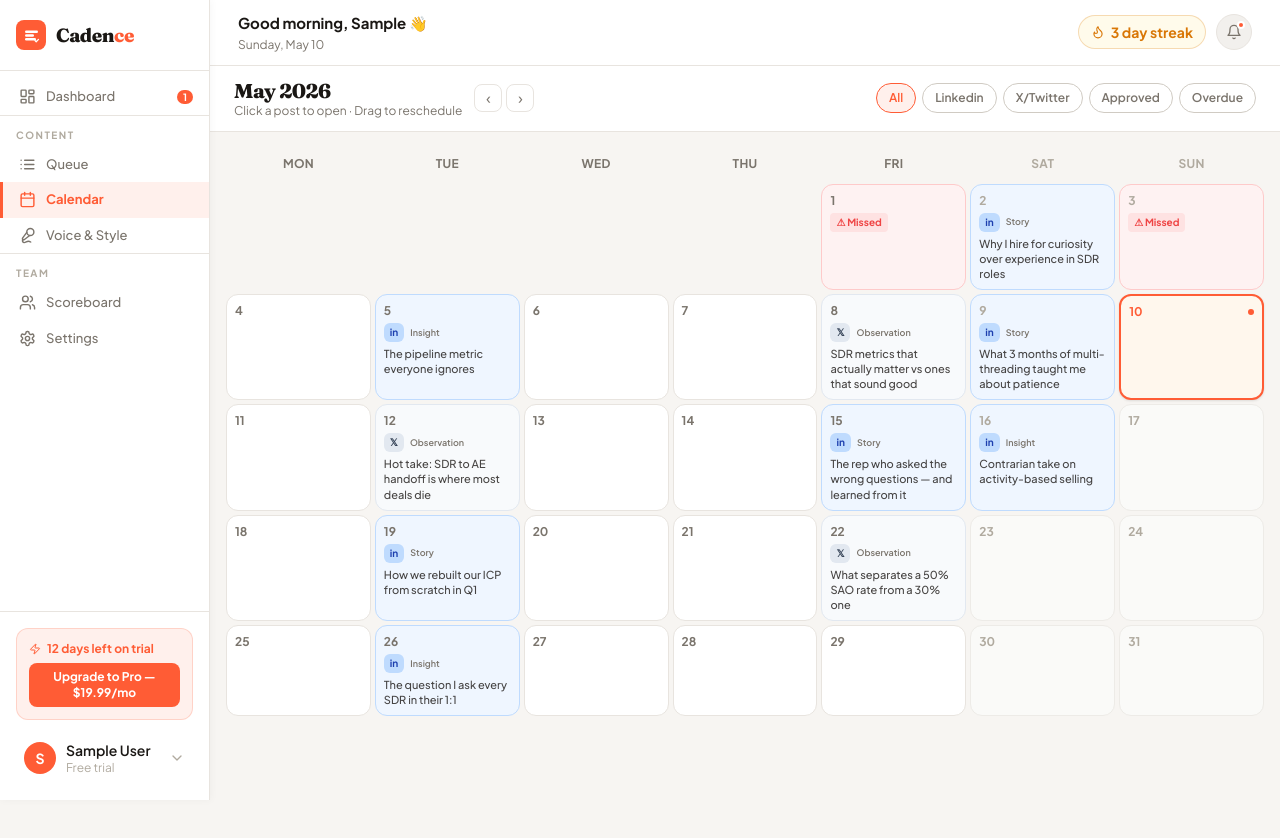
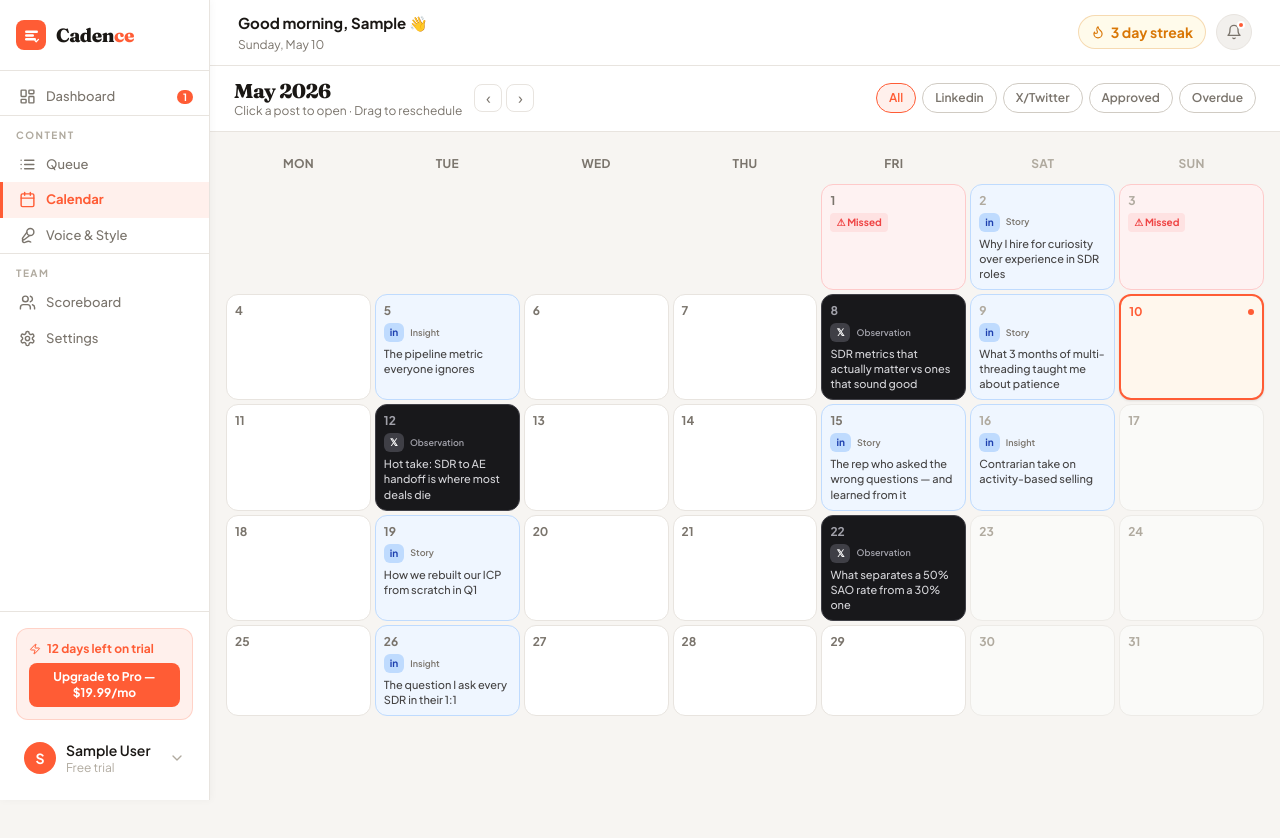
Before and after one commit to tinyspooon/Cadence, a Next.js app: page /dashboard/calendar in a window 1280 px wide. Shown: the top 838 px of the page. Built offline with nearby package versions, Linux system fonts and the light colour scheme; no server answers; sample sign-in values are in the browser's storage.

Commit message:
Calendar X dark cells

```diff
--- a/src/app/dashboard/calendar/page.tsx
+++ b/src/app/dashboard/calendar/page.tsx
@@ -193,7 +193,7 @@ export default function CalendarPage() {
                   isToday    ? 'border-accent border-2 bg-orange-50 shadow-sm' :
                   over       ? 'bg-red-50 border-red-200 cursor-pointer' :
                   data && isAp ? 'bg-green-50 border-green-200 cursor-pointer hover:border-green-400 hover:shadow-md' :
-                  data && data.platform === 'x' ? 'bg-slate-50 border-slate-200 cursor-pointer hover:border-slate-400 hover:shadow-md' :
+                  data && data.platform === 'x' ? 'bg-zinc-900 border-zinc-700 cursor-pointer hover:border-zinc-500 hover:shadow-md' :
                   data       ? 'bg-blue-50 border-blue-200 cursor-pointer hover:border-blue-400 hover:shadow-md' :
                   isWeekend  ? 'bg-[#FAFAF8] border-[#EDEBE7]' :
                                'bg-white border-border',
@@ -203,7 +203,7 @@ export default function CalendarPage() {
               >
                 {/* Day number */}
                 <div className={`text-xs font-bold mb-1 flex items-center justify-between ${
-                  isToday ? 'text-accent' : isWeekend ? 'text-faint' : 'text-muted'
+                  isToday ? 'text-accent' : (data?.platform === 'x' && !isAp && !over) ? 'text-zinc-400' : isWeekend ? 'text-faint' : 'text-muted'
                 }`}>
                   <span>{d}</span>
                   {isToday && <span className="w-1.5 h-1.5 bg-accent rounded-full flex-shrink-0" />}
@@ -216,14 +216,14 @@ export default function CalendarPage() {
                     <div className="flex items-center gap-1.5">
                       <span className={`text-[10px] font-bold px-1.5 py-0.5 rounded-md ${
                         isAp             ? 'bg-green-200 text-green-800' :
-                        data.platform === 'x' ? 'bg-slate-200 text-slate-700' :
+                        data.platform === 'x' ? 'bg-zinc-700 text-white' :
                                               'bg-blue-200 text-blue-800'
                       }`}>
                         {isAp ? '✓ Done' : data.platform === 'x' ? '𝕏' : 'in'}
                       </span>
-                      <span className="text-[9px] font-semibold text-muted">{data.style}</span>
+                      <span className={`text-[9px] font-semibold ${data.platform === 'x' && !isAp ? 'text-zinc-400' : 'text-muted'}`}>{data.style}</span>
                     </div>
-                    <p className="text-[11px] text-text/80 leading-snug line-clamp-3 font-medium">{data.preview}</p>
+                    <p className={`text-[11px] leading-snug line-clamp-3 font-medium ${data.platform === 'x' && !isAp ? 'text-zinc-300' : 'text-text/80'}`}>{data.preview}</p>
                   </div>
                 ) : over ? (
                   <div className="text-[10px] font-bold text-red-500 bg-red-100 rounded px-1.5 py-0.5 w-fit">⚠ Missed</div>
```
